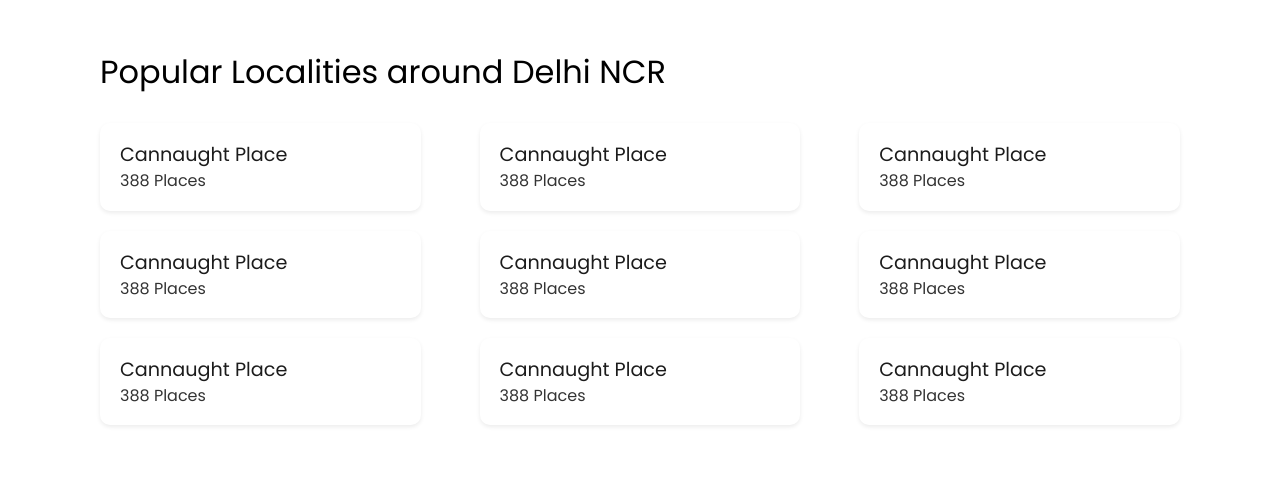
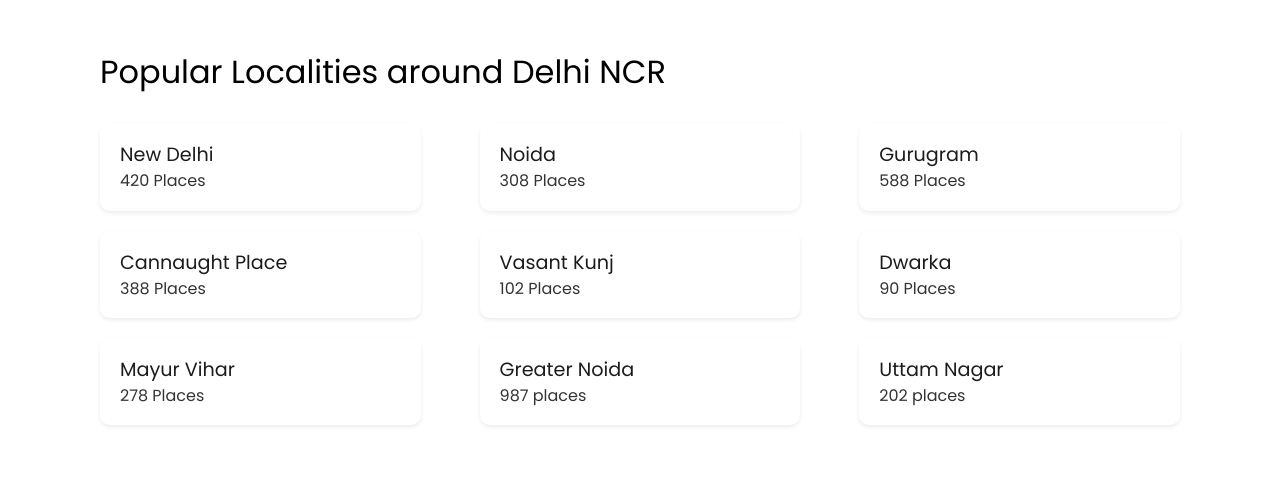
Before and after one commit to hS71Ru/Zomato-Landing-Page, a plain HTML site: page index.html in a window 1280 px wide. Shown: the part 800-1279 px from the top of the page. Drawn offline with Linux system fonts and the light colour scheme.

Commit message:
Modifiying Places

```diff
--- a/index.html
+++ b/index.html
@@ -73,40 +73,40 @@
         <div class="section-2-container">
             <div class="section-2-items">
                 <div class="section-2-item">
-                <p class="item-head">Cannaught Place</p>
-                <p class="item-subhead">388 Places</p>
+                <p class="item-head">New Delhi</p>
+                <p class="item-subhead">420 Places</p>
+                </div>
+                <div class="section-2-item">
+                <p class="item-head">Noida</p>
+                <p class="item-subhead">308 Places</p>
+                </div>
+                <div class="section-2-item">
+                <p class="item-head">Gurugram</p>
+                <p class="item-subhead">588 Places</p>
                 </div>
                 <div class="section-2-item">
                 <p class="item-head">Cannaught Place</p>
                 <p class="item-subhead">388 Places</p>
                 </div>
                 <div class="section-2-item">
-                <p class="item-head">Cannaught Place</p>
-                <p class="item-subhead">388 Places</p>
+                <p class="item-head">Vasant Kunj</p>
+                <p class="item-subhead">102 Places</p>
                 </div>
                 <div class="section-2-item">
-                <p class="item-head">Cannaught Place</p>
-                <p class="item-subhead">388 Places</p>
+                <p class="item-head">Dwarka</p>
+                <p class="item-subhead">90 Places</p>
                 </div>
                 <div class="section-2-item">
-                <p class="item-head">Cannaught Place</p>
-                <p class="item-subhead">388 Places</p>
+                <p class="item-head">Mayur Vihar</p>
+                <p class="item-subhead">278 Places</p>
                 </div>
                 <div class="section-2-item">
-                <p class="item-head">Cannaught Place</p>
-                <p class="item-subhead">388 Places</p>
+                <p class="item-head">Greater Noida</p>
+                <p class="item-subhead">987 places</p>
                 </div>
                 <div class="section-2-item">
-                <p class="item-head">Cannaught Place</p>
-                <p class="item-subhead">388 Places</p>
-                </div>
-                <div class="section-2-item">
-                <p class="item-head">Cannaught Place</p>
-                <p class="item-subhead">388 Places</p>
-                </div>
-                <div class="section-2-item">
-                <p class="item-head">Cannaught Place</p>
-                <p class="item-subhead">388 Places</p>
+                <p class="item-head">Uttam Nagar</p>
+                <p class="item-subhead">202 places</p>
                 </div>
             </div>
         </div>
```
